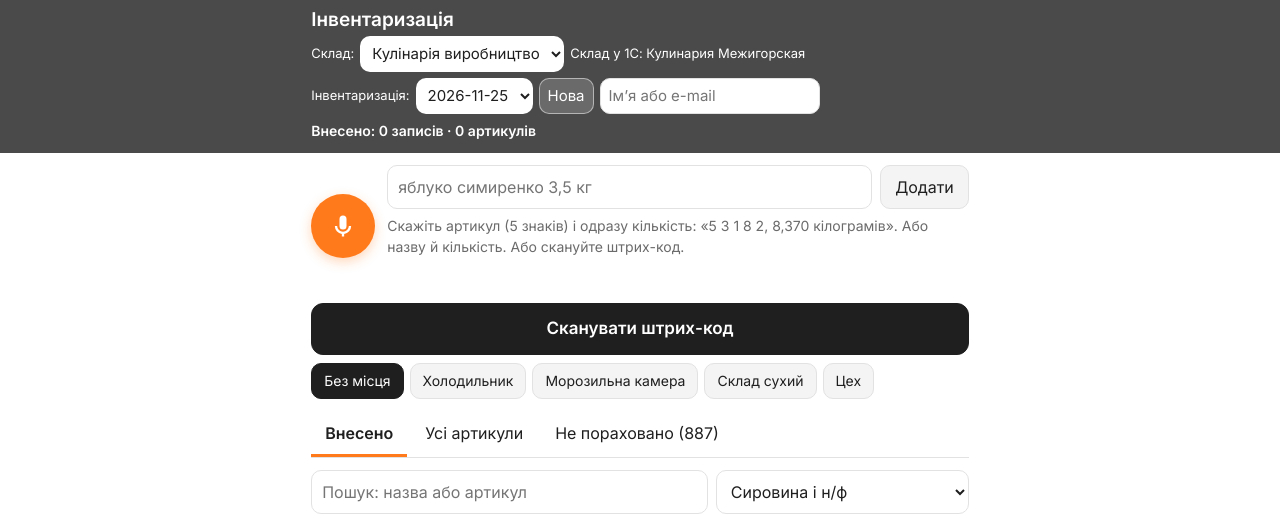
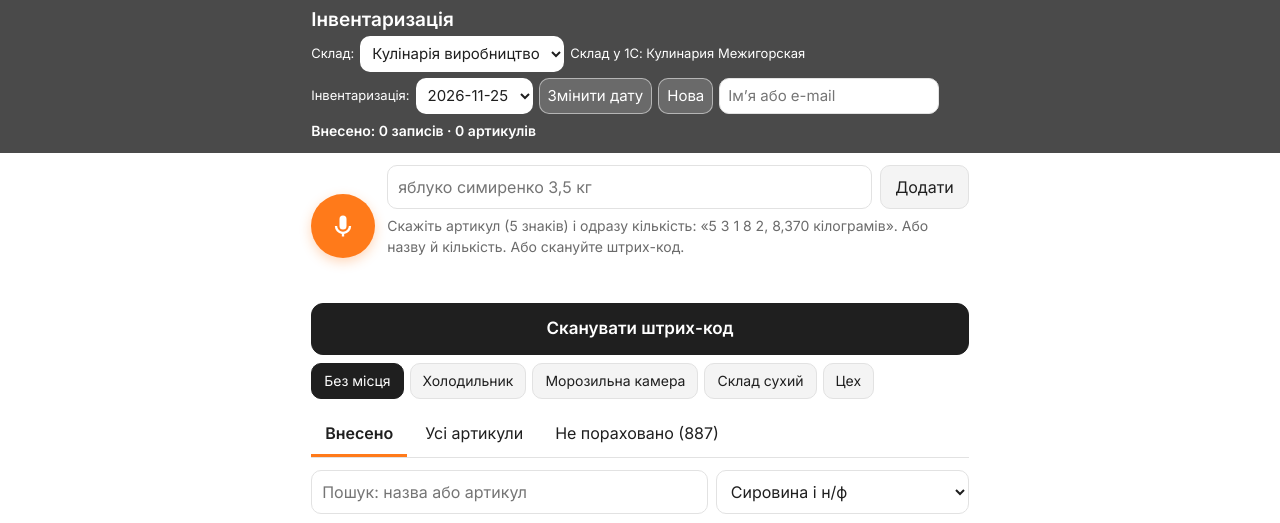
Before and after one commit to avazovd-source/avazovd-source.github.io, a plain HTML site: page index.html in a window 1280 px wide. Shown: the top 523 px of the page. Drawn offline with Linux system fonts and the light colour scheme.

Commit message:
Update index.html

```diff
--- a/index.html
+++ b/index.html
@@ -65,10 +65,10 @@ ul.list{list-style:none;margin:0;padding:0}
 dialog{border:1px solid var(--line);border-radius:14px;background:var(--bg);color:var(--ink);max-width:420px;width:92vw}
 textarea{width:100%;min-height:160px;font:13px/1.4 ui-monospace,monospace}
 @media(max-width:600px){header h1{font-size:26px}#mic{width:80px;height:80px}.voice{gap:12px}}
-</style><script src="data.js?v=6"></script><script src="patch.js?v=6"></script></head><body>
+</style><script src="data.js?v=7"></script><script src="patch.js?v=7"></script></head><body>
 <header><div class="wrap">
 <h1>Інвентаризація</h1><div class="sub"><label for="wh">Склад:</label><select id="wh" aria-label="Склад інвентаризації"></select><span id="whs" style="font-size:13px"></span></div>
-<div class="sub"><label for="sess">Інвентаризація:</label><select id="sess"></select><button class="hbtn" id="newS" type="button">Нова</button><span id="who"></span></div>
+<div class="sub"><label for="sess">Інвентаризація:</label><select id="sess"></select><button class="hbtn" id="dateB" type="button">Змінити дату</button><button class="hbtn" id="newS" type="button">Нова</button><span id="who"></span></div>
 <div class="sub" style="font-size:16px;font-weight:600" id="hstat">Внесено: 0 позицій</div>
 </div></header>
 <main class="wrap">
@@ -85,7 +85,7 @@ textarea{width:100%;min-height:160px;font:13px/1.4 ui-monospace,monospace}
 <nav role="tablist"><button role="tab" data-t="done" aria-selected="true">Внесено <span id="cDone"></span></button><button role="tab" data-t="all">Усі артикули</button><button role="tab" data-t="left">Не пораховано <span id="cLeft"></span></button></nav>
 <div class="tools"><input id="q" type="search" placeholder="Пошук: назва або артикул" aria-label="Пошук"><select id="kind" aria-label="Тип"><option value="">Сировина і н/ф</option><option value="нф">Лише н/ф</option><option value="с">Лише сировина</option><option value="all">Усе, з готовою продукцією</option></select></div>
 <ul class="list" id="list"></ul>
-<div class="foot"><span class="hint" style="flex-basis:100%">Версія 6 · веб</span><button class="primary" id="exp" type="button">Надіслати / зберегти файл (CSV)</button><button id="copy" type="button">Копіювати таблицею</button><span id="mailbox" style="display:none;flex-basis:100%;gap:8px;flex-wrap:wrap"><input id="mailto" type="email" autocapitalize="off" placeholder="Кому надіслати (e-mail)" aria-label="E-mail одержувача" style="flex:1 1 220px"><button id="mailb" type="button" class="primary">Надіслати на e-mail</button></span><span class="hint" id="stat"></span></div>
+<div class="foot"><span class="hint" style="flex-basis:100%">Версія 7 · веб</span><button class="primary" id="exp" type="button">Надіслати / зберегти файл (CSV)</button><button id="copy" type="button">Копіювати таблицею</button><span id="mailbox" style="display:none;flex-basis:100%;gap:8px;flex-wrap:wrap"><input id="mailto" type="email" autocapitalize="off" placeholder="Кому надіслати (e-mail)" aria-label="E-mail одержувача" style="flex:1 1 220px"><button id="mailb" type="button" class="primary">Надіслати на e-mail</button></span><span class="hint" id="stat"></span></div>
 </main>
 <div id="toast" role="status"><span id="tmsg"></span><button id="undo" type="button">Скасувати</button></div>
 <dialog id="dlg"><p>Скопіюйте вручну:</p><textarea id="dtext" readonly></textarea><button id="dclose" type="button">Закрити</button></dialog>
@@ -180,7 +180,7 @@ let tab='done';
 document.querySelector('nav').onclick=e=>{const b=e.target.closest('button');if(!b)return;tab=b.dataset.t;for(const x of document.querySelectorAll('nav button'))x.setAttribute('aria-selected',x===b);render()};
 $('q').oninput=render;$('kind').onchange=render;
 function totals(){const m=new Map();for(const e of entries){const k=e.art;if(!m.has(k))m.set(k,{q:0,bad:[],list:[]});const t=m.get(k);if(e.bad)t.bad.push(e);else t.q+=e.qty;t.list.push(e)}return m}
-function render(){const T=totals();const q=norm($('q').value);const pool=window.__inv.pool(ARTS,$('kind').value);
+function render(){try{window.__inv.recent(entries)}catch(e){}const T=totals();const q=norm($('q').value);const pool=window.__inv.pool(ARTS,$('kind').value);
  const match=a=>!q||a.key.includes(q)||norm(a.name).includes(q);
  $('cDone').textContent=T.size?`(${T.size})`:'';const left=pool.filter(a=>!T.has(a.art));$('cLeft').textContent=`(${left.length})`;
  let html='';
@@ -204,6 +204,6 @@ $('dclose').onclick=()=>$('dlg').close();
 // ---------- boot ----------
 render();
 {let l=lsGet('inv:sessions',[]);if(!l.length){l=[today()];lsSet('inv:sessions',l)}local=true;fillSessions(l);
- me=lsGet('inv:who','');$('who').innerHTML='<input id="whoI" type="text" autocapitalize="off" autocorrect="off" placeholder="Ім’я або e-mail" aria-label="Ім’я або e-mail" style="max-width:220px">';$('whoI').value=me;$('whoI').onchange=e=>{me=e.target.value.trim();lsSet('inv:who',me);window.__inv.mail()};window.__inv.st={get entries(){return entries},get sid(){return sid},get me(){return me},save(){lsSet('inv:'+sid,entries);render()},totals,ARTS,toast};window.__inv.mail()}
+ me=lsGet('inv:who','');$('who').innerHTML='<input id="whoI" type="text" autocapitalize="off" autocorrect="off" placeholder="Ім’я або e-mail" aria-label="Ім’я або e-mail" style="max-width:220px">';$('whoI').value=me;$('whoI').onchange=e=>{me=e.target.value.trim();lsSet('inv:who',me);window.__inv.mail()};window.__inv.st={get entries(){return entries},get sid(){return sid},get me(){return me},save(){lsSet('inv:'+sid,entries);render()},redate(s){const l=lsGet('inv:sessions',[]);if(l.includes(s)){$('sess').value=s;openSession(s);return false}const old=sid,i=l.indexOf(old);lsSet('inv:'+s,entries);if(i>=0)l[i]=s;else l.push(s);lsSet('inv:sessions',l);try{localStorage.removeItem(window.__inv.key('inv:'+old))}catch(e){}sid=null;fillSessions(l);$('sess').value=s;openSession(s);return true},totals,ARTS,toast};window.__inv.mail()}
 })();
 </script></body></html>
```
